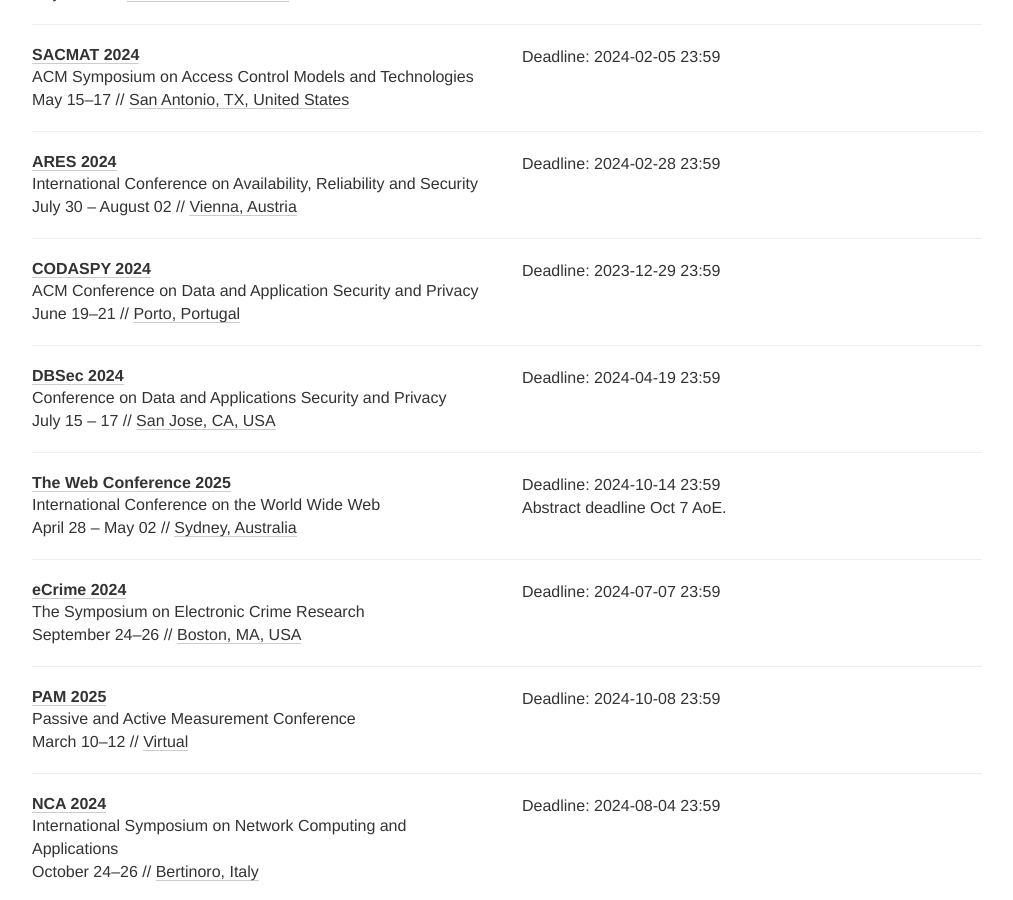
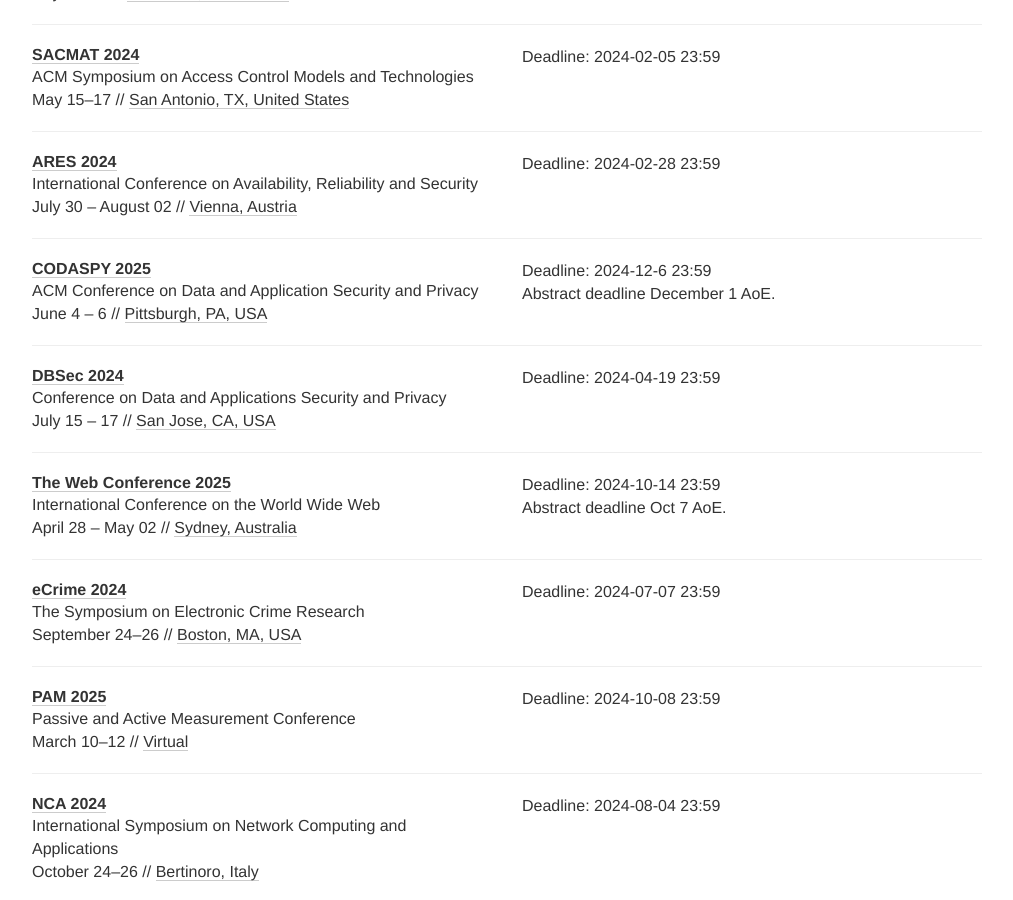
Before and after one commit to sec-deadlines/sec-deadlines.github.io, a Jekyll site: the page built from index.html, in a window 1280 px wide and 900 px high, scrolled down 8248 px. Shown: the whole window, without its empty margins (133-1146 px from the left). Built offline with Jekyll 4.4.1, drawn with Linux system fonts in a browser that asks for light colours; nearby versions of some CDN libraries; comment, search, counter and statistics services are not loaded.

Commit message:
Add CODASPY 2025

```diff
--- a/_data/conferences.yml
+++ b/_data/conferences.yml
@@ -503,11 +503,12 @@
 
 - name: CODASPY
   description: ACM Conference on Data and Application Security and Privacy
-  year: 2024
-  link: http://www.codaspy.org/2024/
-  deadline: ["2023-12-29 23:59"]
-  date: June 19-21
-  place: Porto, Portugal
+  year: 2025
+  link: http://www.codaspy.org/2025/
+  deadline: ["2024-12-6 23:59"]
+  comment: Abstract deadline December 1 AoE.
+  date: June 4 - 6
+  place: Pittsburgh, PA, USA
   tags: [CRYPTO, SEC, CONF, PRIV]
 
 - name: DBSec
```
